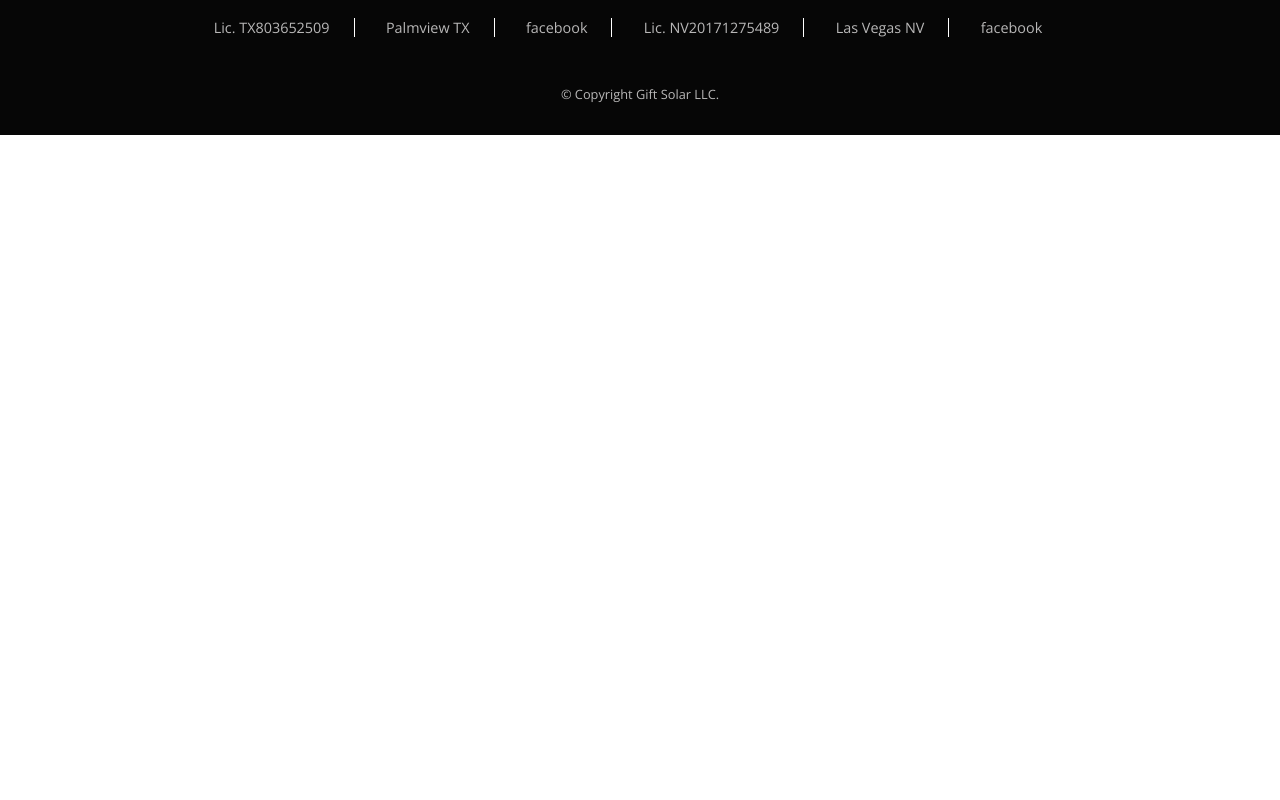
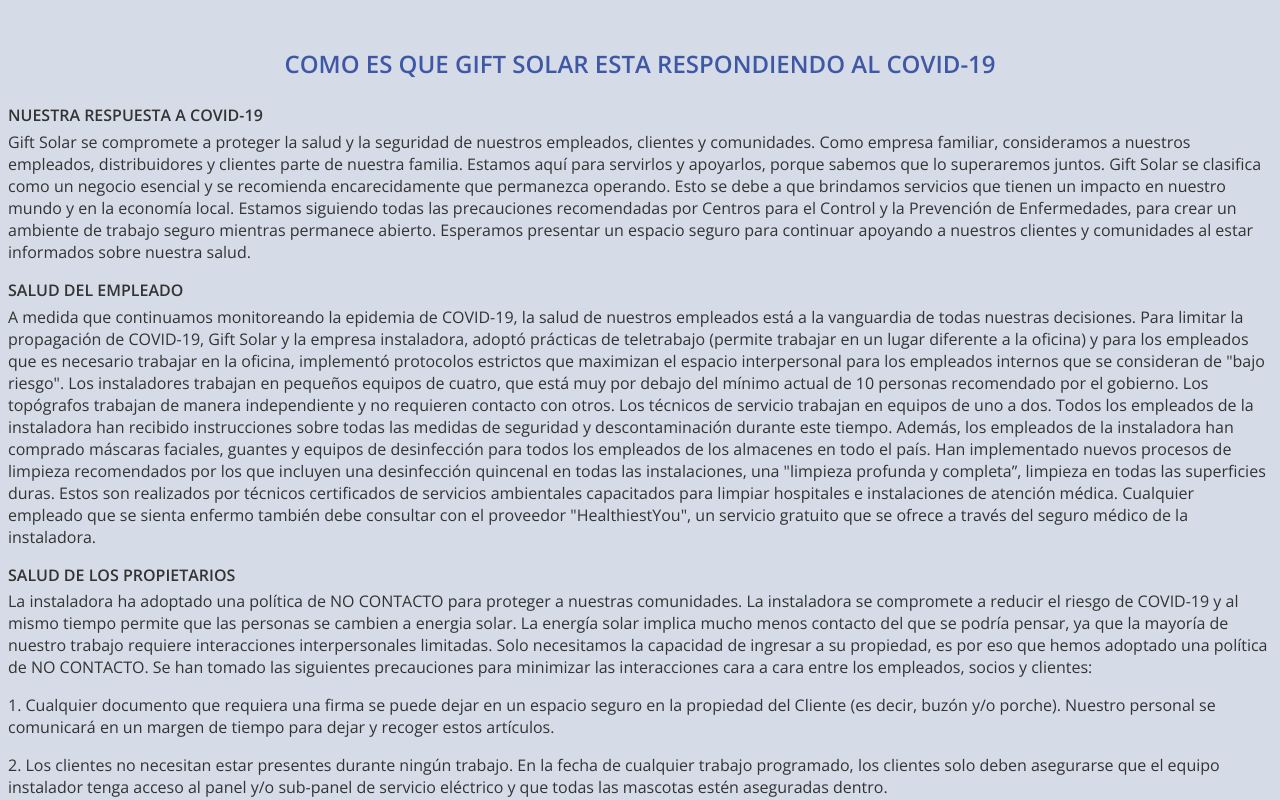
Before and after one commit to anthonyamaro15/gift-solar, a React (Create React App) app: page /about in a window 1280 px wide. Shown: the part 2180-2980 px from the top of the page. Before the commit the page ends 2315 px from the top, so only its background shows below. Built offline with nearby package versions, Linux system fonts and the light colour scheme.

Commit message:
added about page

```diff
--- a/src/components/MarketingPage/about/AboutContent.js
+++ b/src/components/MarketingPage/about/AboutContent.js
@@ -92,6 +92,104 @@
           </div>
         </section>
       </div>
+      {/** HOW GIFT SOLAR IS REACTING TO COVID19 */}
+      <div className="AboutContent-forth">
+        <section className="AboutContent-why">
+          <h3>COMO ES QUE GIFT SOLAR ESTA RESPONDIENDO AL COVID-19 </h3>
+          <div className="description-wrapper">
+            <div className="whyus-container">
+              <span>NUESTRA RESPUESTA A COVID-19</span>
+              <p>
+                Gift Solar se compromete a proteger la salud y la seguridad de
+                nuestros empleados, clientes y comunidades. Como empresa
+                familiar, consideramos a nuestros empleados, distribuidores y
+                clientes parte de nuestra familia. Estamos aquí para servirlos y
+                apoyarlos, porque sabemos que lo superaremos juntos. Gift Solar
+                se clasifica como un negocio esencial y se recomienda
+                encarecidamente que permanezca operando. Esto se debe a que
+                brindamos servicios que tienen un impacto en nuestro mundo y en
+                la economía local. Estamos siguiendo todas las precauciones
+                recomendadas por Centros para el Control y la Prevención de
+                Enfermedades, para crear un ambiente de trabajo seguro mientras
+                permanece abierto. Esperamos presentar un espacio seguro para
+                continuar apoyando a nuestros clientes y comunidades al estar
+                informados sobre nuestra salud.
+              </p>
+              <span>SALUD DEL EMPLEADO</span>
+              <p>
+                A medida que continuamos monitoreando la epidemia de COVID-19,
+                la salud de nuestros empleados está a la vanguardia de todas
+                nuestras decisiones. Para limitar la propagación de COVID-19,
+                Gift Solar y la empresa instaladora, adoptó prácticas de
+                teletrabajo (permite trabajar en un lugar diferente a la
+                oficina) y para los empleados que es necesario trabajar en la
+                oficina, implementó protocolos estrictos que maximizan el
+                espacio interpersonal para los empleados internos que se
+                consideran de "bajo riesgo". Los instaladores trabajan en
+                pequeños equipos de cuatro, que está muy por debajo del mínimo
+                actual de 10 personas recomendado por el gobierno. Los
+                topógrafos trabajan de manera independiente y no requieren
+                contacto con otros. Los técnicos de servicio trabajan en equipos
+                de uno a dos. Todos los empleados de la instaladora han recibido
+                instrucciones sobre todas las medidas de seguridad y
+                descontaminación durante este tiempo. Además, los empleados de
+                la instaladora han comprado máscaras faciales, guantes y equipos
+                de desinfección para todos los empleados de los almacenes en
+                todo el país. Han implementado nuevos procesos de limpieza
+                recomendados por los que incluyen una desinfección quincenal en
+                todas las instalaciones, una "limpieza profunda y completa”,
+                limpieza en todas las superficies duras. Estos son realizados
+                por técnicos certificados de servicios ambientales capacitados
+                para limpiar hospitales e instalaciones de atención médica.
+                Cualquier empleado que se sienta enfermo también debe consultar
+                con el proveedor "HealthiestYou", un servicio gratuito que se
+                ofrece a través del seguro médico de la instaladora.
+              </p>
+              <span>SALUD DE LOS PROPIETARIOS</span>
+              <p>
+                La instaladora ha adoptado una política de NO CONTACTO para
+                proteger a nuestras comunidades. La instaladora se compromete a
+                reducir el riesgo de COVID-19 y al mismo tiempo permite que las
+                personas se cambien a energia solar. La energía solar implica
+                mucho menos contacto del que se podría pensar, ya que la mayoría
+                de nuestro trabajo requiere interacciones interpersonales
+                limitadas. Solo necesitamos la capacidad de ingresar a su
+                propiedad, es por eso que hemos adoptado una política de NO
+                CONTACTO. Se han tomado las siguientes precauciones para
+                minimizar las interacciones cara a cara entre los empleados,
+                socios y clientes:
+              </p>
+              <p>
+                1. Cualquier documento que requiera una firma se puede dejar en
+                un espacio seguro en la propiedad del Cliente (es decir, buzón
+                y/o porche). Nuestro personal se comunicará en un margen de
+                tiempo para dejar y recoger estos artículos.
+              </p>
+              <p>
+                2. Los clientes no necesitan estar presentes durante ningún
+                trabajo. En la fecha de cualquier trabajo programado, los
+                clientes solo deben asegurarse que el equipo instalador tenga
+                acceso al panel y/o sub-panel de servicio eléctrico y que todas
+                las mascotas estén aseguradas dentro.
+              </p>
+              <p>
+                3. Si se requiere el acceso dentro de una residencia, los
+                clientes pueden dejar las puertas laterales sin llave o dejar su
+                garaje abierto para que el supervisor de los instaladores entre,
+                y el mismo se asegurara de desinfectar todas las áreas con las
+                que se haya tenido contacto y mantener 6 pies de espacio
+                personal con cualquier persona que esté dentro del hogar.
+              </p>
+              <p className="important-message">
+                Se alienta a los clientes a contactar a la instaladora por
+                cualquier inquietud. Harán todo lo posible para hacer los
+                ajustes necesarios para completar su proyecto, manteniendo su
+                seguridad como máxima prioridad.
+              </p>
+            </div>
+          </div>
+        </section>
+      </div>
     </div>
   );
 };
--- a/src/sass/_about-content.scss
+++ b/src/sass/_about-content.scss
@@ -120,3 +120,136 @@
     }
   }
 }
+
+.Content-third {
+  .Content-us {
+    //  border: 1px solid red;
+    max-width: 1300px;
+    margin: 0 auto;
+    padding: 9rem 0.5rem;
+
+    .package-us {
+      // border: 1px solid blue;
+      h3 {
+        text-align: center;
+        font-size: 1.1rem;
+        text-transform: uppercase;
+        font-size: 1.5rem;
+        margin-bottom: 1.5rem;
+        color: #3f58a6;
+      }
+
+      p {
+        line-height: 1.5;
+        //   border: 1px solid red;
+        width: 90%;
+        margin: 0 auto;
+        text-align: center;
+        //   font-size: 1.1rem;
+        span {
+          font-weight: bold;
+          //  color: #3f58a6;
+          margin-right: 0.2rem;
+        }
+      }
+    }
+  }
+}
+
+.AboutContent-forth {
+  background: #f4f4f4;
+  //   background: rgba(63, 88, 166, 0.1);
+  background: rgba(145, 159, 201, 0.2);
+  background: rgba(48, 78, 133, 0.2);
+
+  .AboutContent-why {
+    max-width: 1300px;
+    margin: 0 auto;
+    padding: 9rem 0.5rem;
+
+    h3 {
+      text-align: center;
+      text-transform: uppercase;
+      color: #3f58a6;
+      margin-bottom: 1.5rem;
+      font-size: 1.5rem;
+    }
+
+    .description-wrapper {
+      display: flex;
+      justify-content: space-between;
+      // border: 1px solid red;
+
+      p {
+        margin-bottom: 1rem;
+      }
+      span {
+        margin-bottom: 0.3rem;
+        font-weight: bold;
+      }
+      .important-message {
+        font-weight: bold;
+      }
+    }
+  }
+}
+
+// question content
+.AboutContent-fifth {
+  //   transition: all 2s ease;
+
+  h3 {
+    text-align: center;
+    font-size: 1.5rem;
+    text-transform: uppercase;
+    color: #3f58a6;
+    margin-bottom: 2.5rem;
+  }
+
+  .AboutContent-why {
+    //  border: 1px solid red;
+    max-width: 1300px;
+    margin: 0 auto;
+    padding: 9rem 0.5rem;
+    //  transition: all 2s ease;
+
+    //  .question-wrapper {
+
+    //  }
+  }
+}
+
+// handles toggling questions
+.my-collapsible {
+  padding: 1rem 1.5rem 0.5rem;
+  border-radius: 5px;
+  transition: all 2s ease;
+  margin-bottom: 1.5rem;
+  box-shadow: 0px 0px 15px 0px rgba(200, 200, 200, 0.5);
+  cursor: pointer;
+
+  .btn-arrows {
+    display: flex;
+    justify-content: space-between;
+
+    span {
+      font-size: 1.5rem;
+    }
+  }
+}
+
+.question {
+  border: none;
+  font-size: 1rem;
+  font-weight: bold;
+  margin-bottom: 1rem;
+  cursor: pointer;
+  background: none;
+  text-transform: capitalize;
+
+  width: 90%;
+}
+.answer {
+  font-size: 1rem;
+  width: 90%;
+}
```
